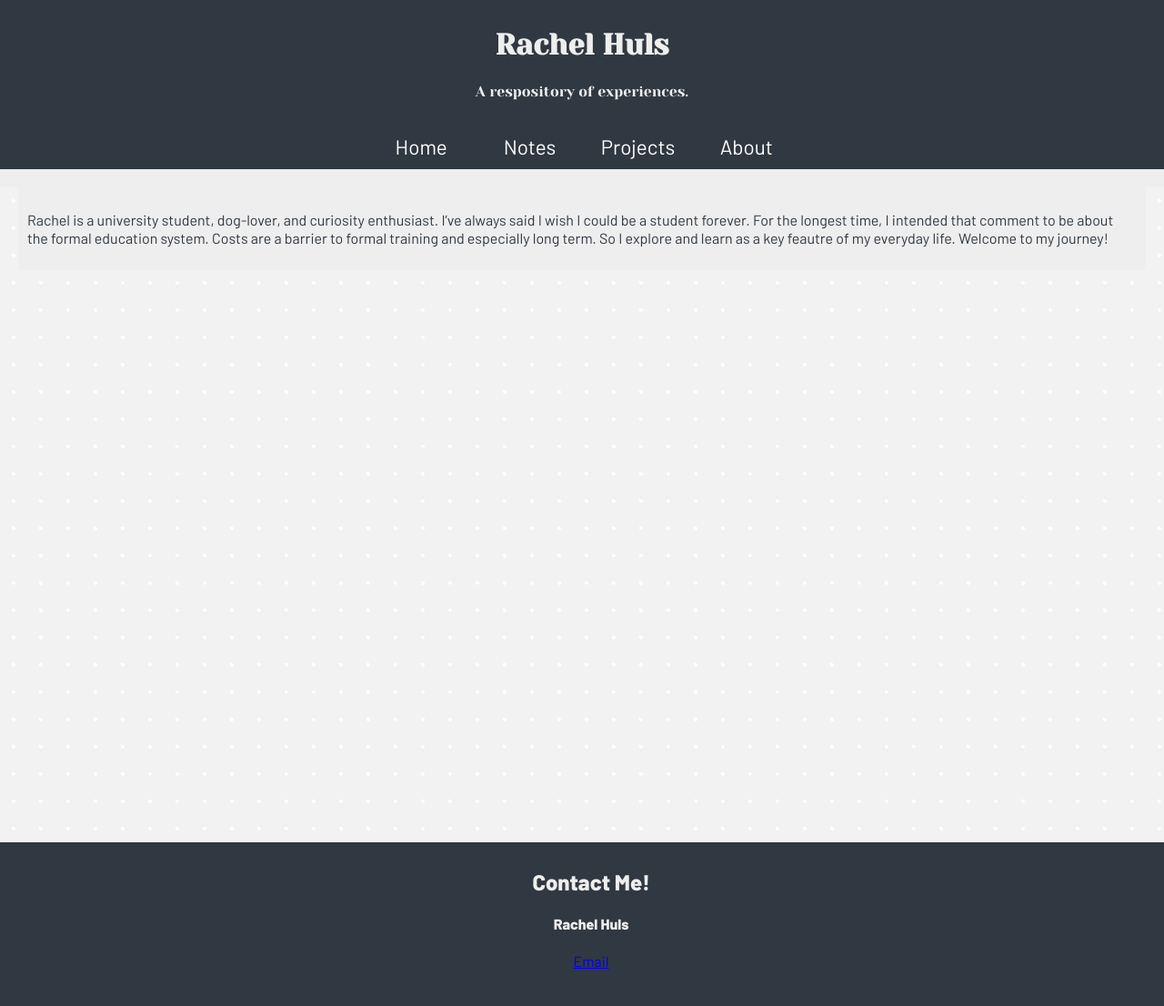
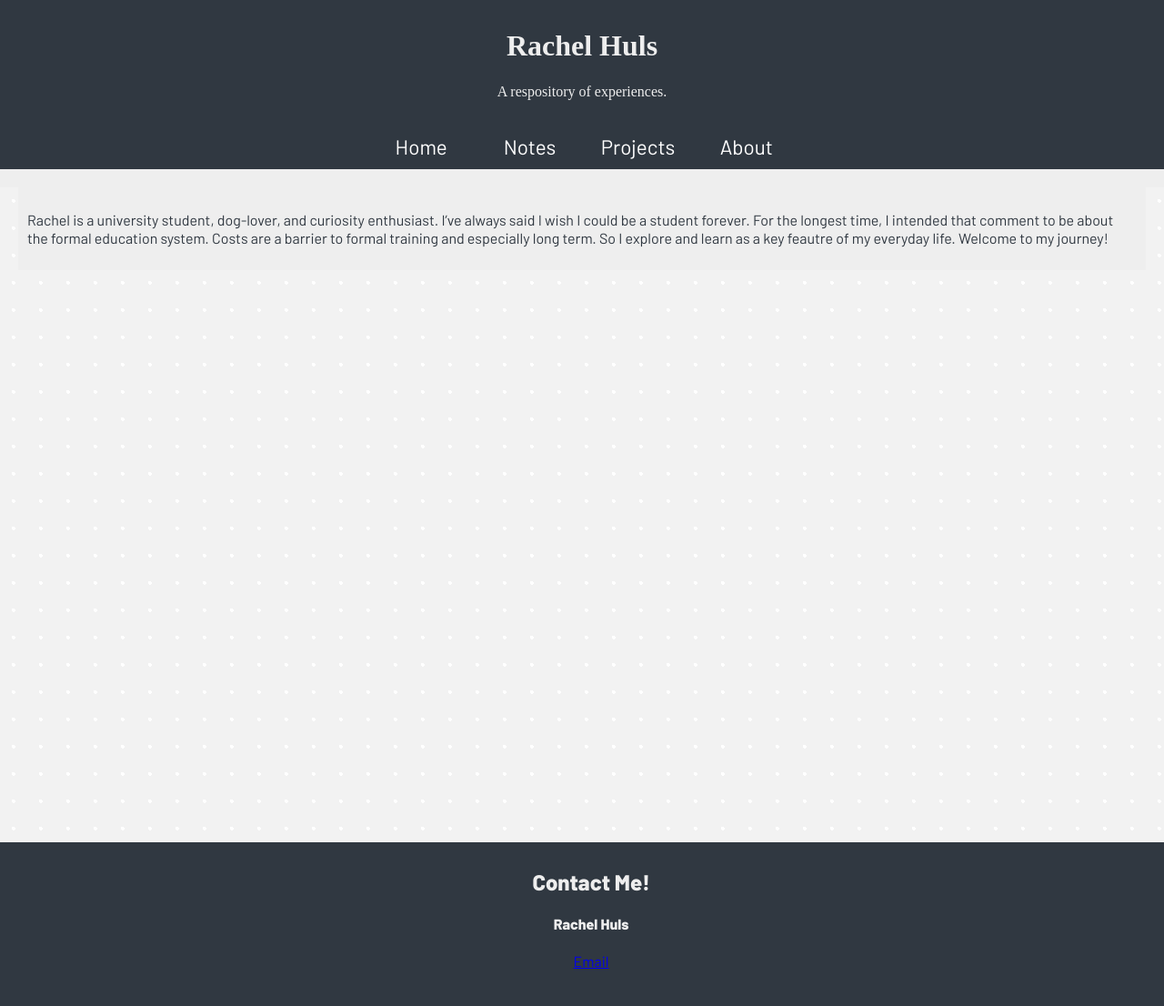
Before and after one commit to rachelhuls/rachelhuls.github.io, a Jekyll site: the page built from index.html, in a window 1280 px wide. Shown: the whole page at 91% size. Built offline with Jekyll 4.4.1, drawn with Linux system fonts in a browser that asks for light colours; some web fonts are replaced.

Commit message:
Update default.html

```diff
--- a/_layouts/default.html
+++ b/_layouts/default.html
@@ -6,7 +6,8 @@
     <meta charset="utf-8">
     <meta name="viewport" content="width=device-width, initial-scale=1">
     <title>{{ page.title }}</title>
-    <link href="https://fonts.googleapis.com/css?family=Yeseva+One&display=swap" rel="stylesheet">
+    <link href="https://fonts.googleapis.com/css?family=Fredericka+the+Great|Montserrat+Subrayada&display=swap" rel="stylesheet">
+
     <link href="https://fonts.googleapis.com/css?family=Barlow:100,100i,200,200i,400,400i,500,800&display=swap" rel="stylesheet">
     <link rel="stylesheet" href="/assets/css/styles.css">
 
```
